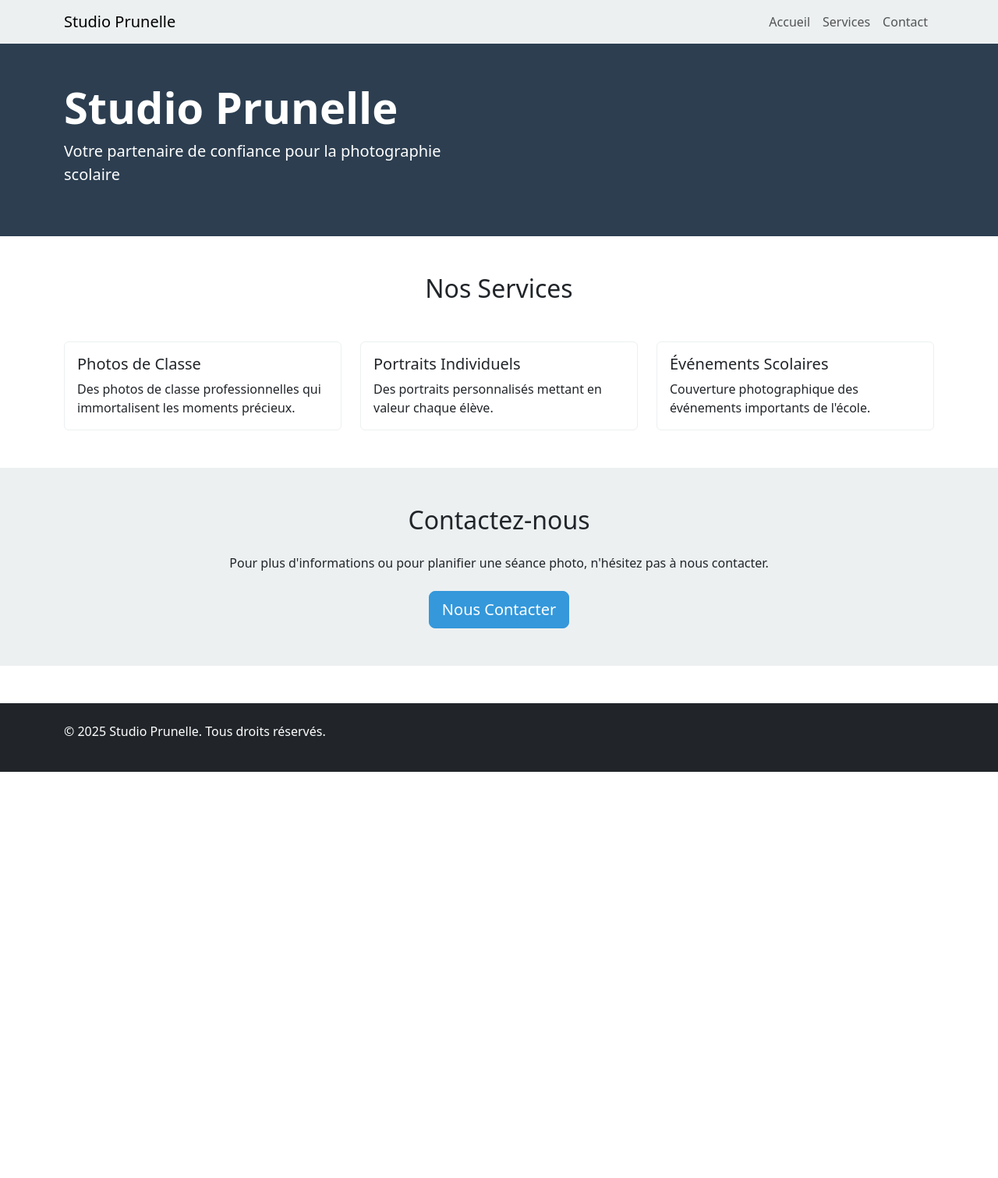
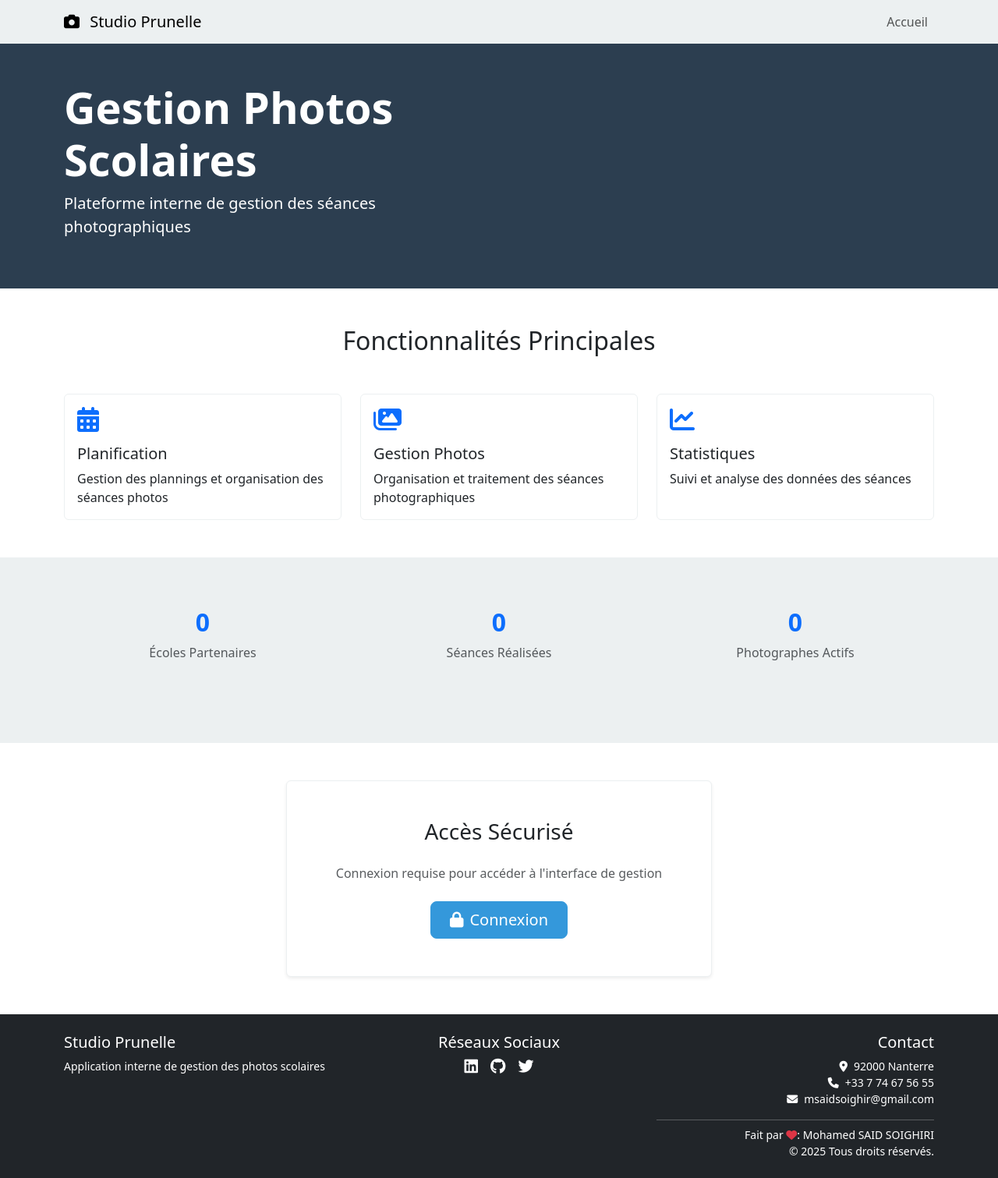
Before and after one commit to SaidSoighiri94/studio_prunnelle, a Symfony app: template templates/home/index.html.twig in a window 1280 px wide. Shown: the whole page at 78% size. Before the commit the page ends 990 px from the top, so only its background shows below. Run offline with Twig, Linux system fonts and the light colour scheme; the template is opened without the code that fills it, so the values that code supplies are empty; some libraries are stand-ins or nearby versions.

Commit message:
Amelioration de la page d'accueil pour qu'elle soit plus proffesionnelle

```diff
--- /dev/null
+++ b/templates/_partials/footer.html.twig
@@ -0,0 +1,27 @@
+<footer class="bg-dark text-white py-4 mt-auto">
+    <div class="container">
+        <div class="row gy-4">
+            <div class="col-md-4">
+                <h5>Studio Prunelle</h5>
+                <p class="small mb-0">Application interne de gestion des photos scolaires</p>
+            </div>
+            <div class="col-md-4 text-md-center">
+                <h5>Réseaux Sociaux</h5>
+                <div class="d-flex gap-3 justify-content-md-center mt-2">
+                    <a href="#" class="text-white"><i class="fab fa-linkedin fs-5"></i></a>
+                    <a href="#" class="text-white"><i class="fab fa-github fs-5"></i></a>
+                    <a href="#" class="text-white"><i class="fab fa-twitter fs-5"></i></a>
+                </div>
+            </div>
+            <div class="col-md-4 text-md-end">
+                <h5>Contact</h5>
+                <p class="small mb-0"><i class="fas fa-location-dot me-2"></i>92000 Nanterre</p>
+                <p class="small mb-0"><i class="fas fa-phone me-2"></i>+33 7 74 67 56 55</p>
+                <p class="small mb-3"><i class="fas fa-envelope me-2"></i>msaidsoighir@gmail.com</p>
+                <hr class="my-2">
+                <p class="small mb-0">Fait par <i class="fas fa-heart text-danger"></i>: Mohamed SAID SOIGHIRI</p>
+                <p class="small mb-0">&copy; {{ "now"|date("Y") }} Tous droits réservés.</p>
+            </div>
+        </div>
+    </div>
+</footer>
--- /dev/null
+++ b/templates/_partials/header.html.twig
@@ -0,0 +1,28 @@
+<header>
+    <nav class="navbar navbar-expand-lg navbar-light bg-light">
+        <div class="container">
+            <a class="navbar-brand" href="{{ path('app_home') }}">
+                <i class="fas fa-camera me-2"></i>
+                Studio Prunelle
+            </a>
+            <button class="navbar-toggler" type="button" data-bs-toggle="collapse" data-bs-target="#navbarNav">
+                <span class="navbar-toggler-icon"></span>
+            </button>
+            <div class="collapse navbar-collapse" id="navbarNav">
+                <ul class="navbar-nav ms-auto">
+                    <li class="nav-item">
+                        <a class="nav-link" href="{{ path('app_home') }}">Accueil</a>
+                    </li>
+                    {% if is_granted('ROLE_USER') %}
+                        <li class="nav-item">
+                            <a class="nav-link" href="#">Tableau de bord</a>
+                        </li>
+                        <li class="nav-item">
+                            <a class="nav-link" href="{{ path('app_logout') }}">Déconnexion</a>
+                        </li>
+                    {% endif %}
+                </ul>
+            </div>
+        </div>
+    </nav>
+</header>
--- a/templates/base.html.twig
+++ b/templates/base.html.twig
@@ -4,44 +4,18 @@
         <meta charset="UTF-8">
         <meta name="viewport" content="width=device-width, initial-scale=1">
         <title>{% block title %}Welcome!{% endblock %}</title>
-        {% block stylesheets %}
-            <link href="https://cdn.jsdelivr.net/npm/bootstrap@5.3.0/dist/css/bootstrap.min.css" rel="stylesheet">
-        {% endblock %}
+        <link href="https://cdn.jsdelivr.net/npm/bootstrap@5.3.0/dist/css/bootstrap.min.css" rel="stylesheet">
+        <link rel="stylesheet" href="https://cdnjs.cloudflare.com/ajax/libs/font-awesome/6.4.0/css/all.min.css">
+        {% block stylesheets %}{% endblock %}
     </head>
-    <body>
-        <nav class="navbar navbar-expand-lg navbar-light bg-light">
-            <div class="container">
-                <a class="navbar-brand" href="{{ path('app_home') }}">Studio Prunelle</a>
-                <button class="navbar-toggler" type="button" data-bs-toggle="collapse" data-bs-target="#navbarNav">
-                    <span class="navbar-toggler-icon"></span>
-                </button>
-                <div class="collapse navbar-collapse" id="navbarNav">
-                    <ul class="navbar-nav ms-auto">
-                        <li class="nav-item">
-                            <a class="nav-link" href="{{ path('app_home') }}">Accueil</a>
-                        </li>
-                        <li class="nav-item">
-                            <a class="nav-link" href="#">Services</a>
-                        </li>
-                        <li class="nav-item">
-                            <a class="nav-link" href="#">Contact</a>
-                        </li>
-                    </ul>
-                </div>
-            </div>
-        </nav>
+    <body class="d-flex flex-column min-vh-100">
+        {% include '_partials/header.html.twig' %}
 
-        {% block body %}{% endblock %}
+        <main class="flex-grow-1">
+            {% block body %}{% endblock %}
+        </main>
 
-        <footer class="bg-dark text-white py-4 mt-5">
-            <div class="container">
-                <div class="row">
-                    <div class="col-md-6">
-                        <p>&copy; {{ "now"|date("Y") }} Studio Prunelle. Tous droits réservés.</p>
-                    </div>
-                </div>
-            </div>
-        </footer>
+        {% include '_partials/footer.html.twig' %}
 
         <script src="https://cdn.jsdelivr.net/npm/bootstrap@5.3.0/dist/js/bootstrap.bundle.min.js"></script>
         {% block javascripts %}{% endblock %}
--- a/templates/home/index.html.twig
+++ b/templates/home/index.html.twig
@@ -14,52 +14,87 @@
         <div class="container">
             <div class="row align-items-center">
                 <div class="col-md-6">
-                    <h1 class="display-4 fw-bold">Studio Prunelle</h1>
-                    <p class="lead">Votre partenaire de confiance pour la photographie scolaire</p>
+                    <h1 class="display-4 fw-bold">Gestion Photos Scolaires</h1>
+                    <p class="lead">Plateforme interne de gestion des séances photographiques</p>
                 </div>
             </div>
         </div>
     </div>
 
-    <!-- Services Section -->
+    <!-- Fonctionnalités Principales -->
     <div class="container py-5">
-        <h2 class="text-center mb-5">Nos Services</h2>
+        <h2 class="text-center mb-5">Fonctionnalités Principales</h2>
         <div class="row g-4">
             <div class="col-md-4">
                 <div class="card h-100">
                     <div class="card-body">
-                        <h3 class="card-title h5">Photos de Classe</h3>
-                        <p class="card-text">Des photos de classe professionnelles qui immortalisent les moments précieux.</p>
+                        <i class="fas fa-calendar-alt mb-3 fs-2 text-primary"></i>
+                        <h3 class="card-title h5">Planification</h3>
+                        <p class="card-text">Gestion des plannings et organisation des séances photos</p>
                     </div>
                 </div>
             </div>
             <div class="col-md-4">
                 <div class="card h-100">
                     <div class="card-body">
-                        <h3 class="card-title h5">Portraits Individuels</h3>
-                        <p class="card-text">Des portraits personnalisés mettant en valeur chaque élève.</p>
+                        <i class="fas fa-images mb-3 fs-2 text-primary"></i>
+                        <h3 class="card-title h5">Gestion Photos</h3>
+                        <p class="card-text">Organisation et traitement des séances photographiques</p>
                     </div>
                 </div>
             </div>
             <div class="col-md-4">
                 <div class="card h-100">
                     <div class="card-body">
-                        <h3 class="card-title h5">Événements Scolaires</h3>
-                        <p class="card-text">Couverture photographique des événements importants de l'école.</p>
+                        <i class="fas fa-chart-line mb-3 fs-2 text-primary"></i>
+                        <h3 class="card-title h5">Statistiques</h3>
+                        <p class="card-text">Suivi et analyse des données des séances</p>
                     </div>
                 </div>
             </div>
         </div>
     </div>
 
-    <!-- Contact Section -->
+    <!-- Statistiques Rapides -->
     <div class="bg-light py-5">
         <div class="container">
+            <div class="row text-center">
+                <div class="col-md-4 mb-4">
+                    <div class="stat-card p-3">
+                        <h3 class="h2 fw-bold text-primary">{{ totalEcoles ?? '0' }}</h3>
+                        <p class="text-muted">Écoles Partenaires</p>
+                    </div>
+                </div>
+                <div class="col-md-4 mb-4">
+                    <div class="stat-card p-3">
+                        <h3 class="h2 fw-bold text-primary">{{ totalPhotos ?? '0' }}</h3>
+                        <p class="text-muted">Séances Réalisées</p>
+                    </div>
+                </div>
+                <div class="col-md-4 mb-4">
+                    <div class="stat-card p-3">
+                        <h3 class="h2 fw-bold text-primary">{{ totalPhotographes ?? '0' }}</h3>
+                        <p class="text-muted">Photographes Actifs</p>
+                    </div>
+                </div>
+            </div>
+        </div>
+    </div>
+
+    <!-- Section Connexion -->
+    <div class="bg-white py-5">
+        <div class="container">
             <div class="row justify-content-center">
-                <div class="col-md-8 text-center">
-                    <h2 class="mb-4">Contactez-nous</h2>
-                    <p class="mb-4">Pour plus d'informations ou pour planifier une séance photo, n'hésitez pas à nous contacter.</p>
-                    <a href="#" class="btn btn-primary btn-lg">Nous Contacter</a>
+                <div class="col-md-6 text-center">
+                    <div class="card shadow-sm">
+                        <div class="card-body p-5">
+                            <h2 class="h3 mb-4">Accès Sécurisé</h2>
+                            <p class="text-muted mb-4">Connexion requise pour accéder à l'interface de gestion</p>
+                            <a href="{{ path('app_login') }}" class="btn btn-primary btn-lg px-4">
+                                <i class="fas fa-lock me-2"></i>Connexion
+                            </a>
+                        </div>
+                    </div>
                 </div>
             </div>
         </div>
```
